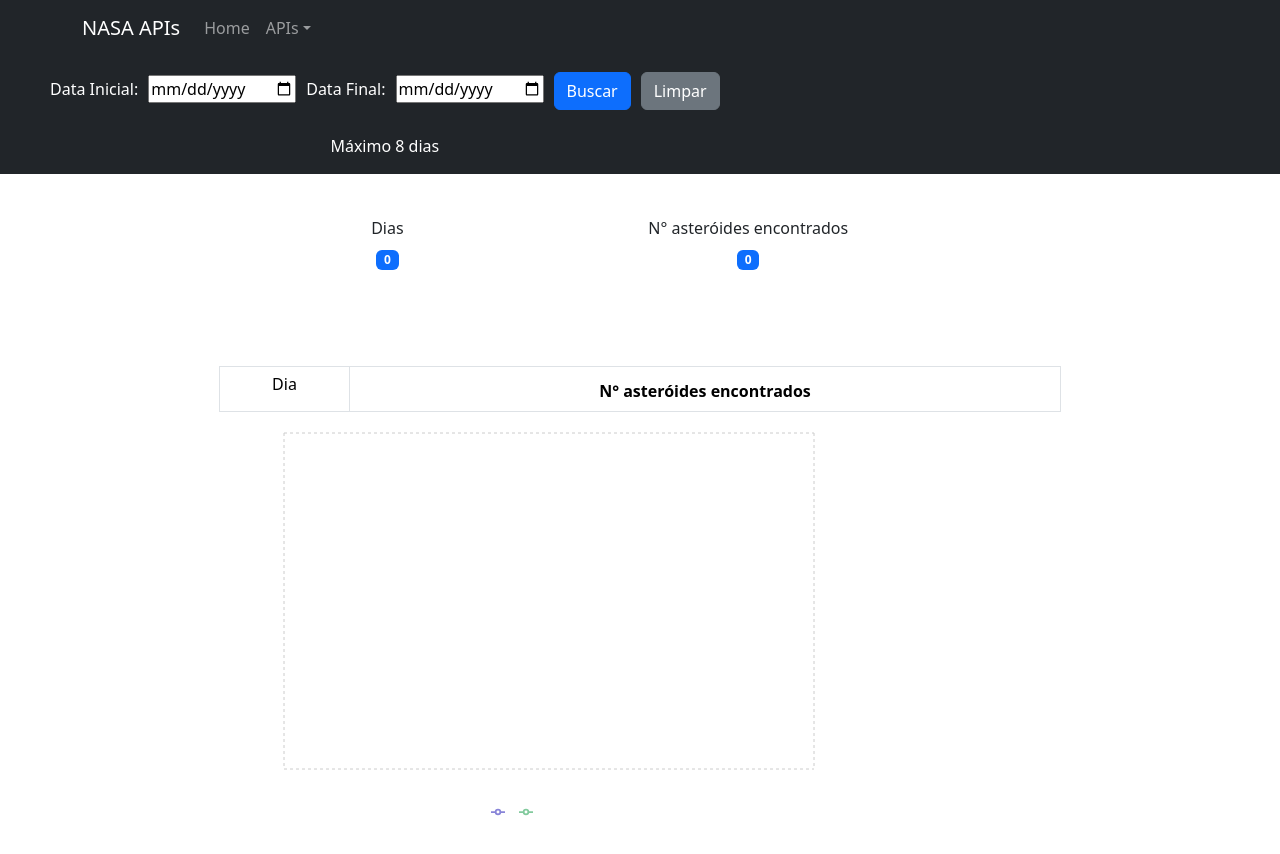
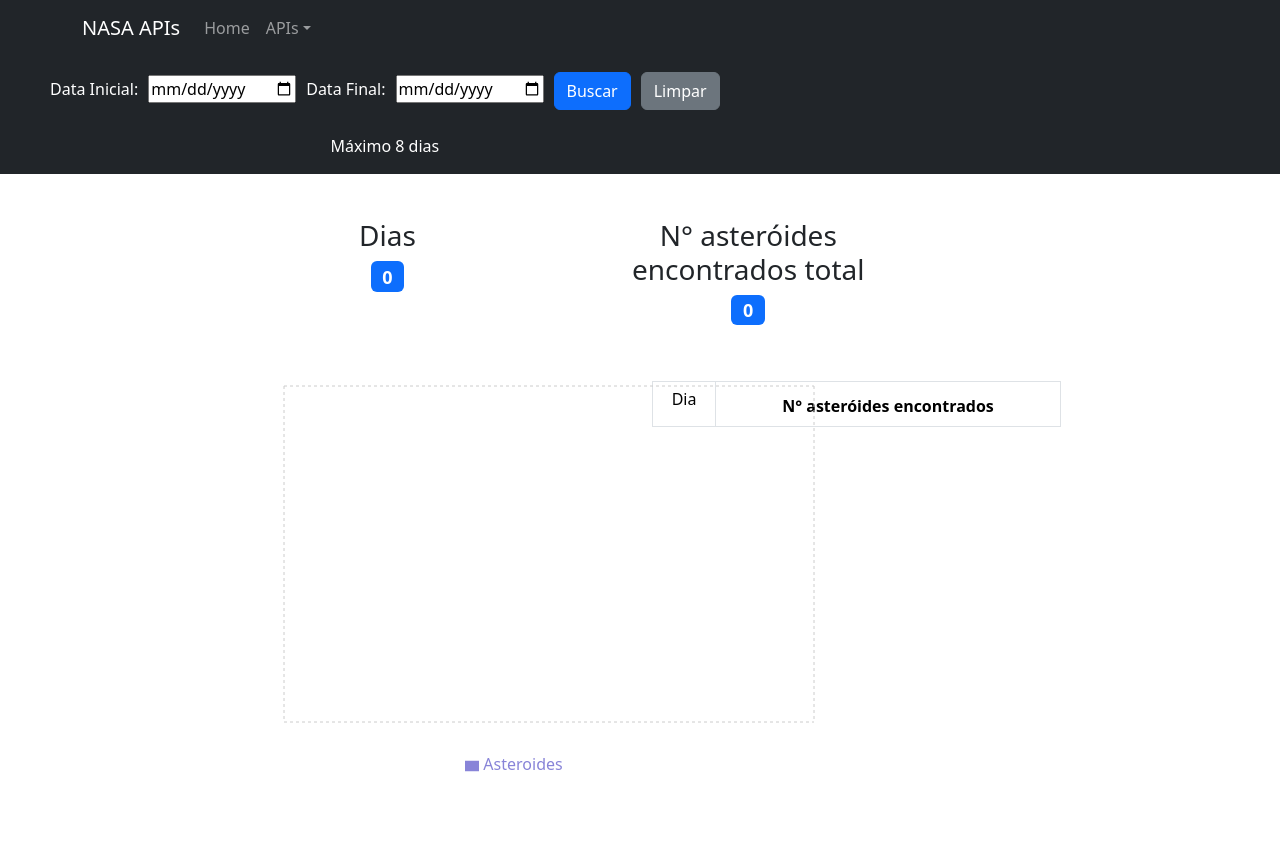
Before and after one commit to alisson9386/nasa-api, a React (Create React App) app: page /nearbyAsteroids in a window 1280 px wide. Shown: the top 854 px of the page. After the commit the page ends 811 px from the top, so only its background shows below. Built offline with nearby package versions, Linux system fonts and the light colour scheme.

Commit message:
Alterando componentes

```diff
--- a/src/Assets/style.scss
+++ b/src/Assets/style.scss
@@ -65,3 +65,10 @@
     align-items: center;
     justify-content: center;
 }
+
+.graphic{
+    display: flex;
+    justify-content: ceter;
+    align-items: center;
+    height: 100vh;
+}
--- a/src/Components/NearbyAsteroids.jsx
+++ b/src/Components/NearbyAsteroids.jsx
@@ -5,7 +5,7 @@ import Badge from 'react-bootstrap/Badge';
 import { format, parseISO } from 'date-fns';
 import Modal from 'react-bootstrap/Modal';
 import Button from 'react-bootstrap/Button';
-import { LineChart, Line, XAxis, YAxis, CartesianGrid, Tooltip, Legend } from 'recharts';
+import { BarChart, Bar, XAxis, YAxis, CartesianGrid, Tooltip, Legend } from 'recharts';
 
 class NearbyAsteroids extends Component {
 
@@ -196,15 +196,26 @@ render() {
     <div className="containerData">
         <div className="row">
             <div className="col-sm-5">
-                <h6>Dias</h6>
-                <label><Badge variant="primary">{this.state.countDays}</Badge></label>
+                <h3>Dias</h3>
+                <h4><Badge variant="primary">{this.state.countDays}</Badge></h4>
             </div>
             <div className="col-sm-5">
-                <h6>N° asteróides encontrados</h6>
-                <label><Badge variant="primary">{this.state.countAsteroids}</Badge></label>
+                <h3>N° asteróides encontrados total</h3>
+                <h4><Badge variant="primary">{this.state.countAsteroids}</Badge></h4>
             </div>
-        </div>
-        <br/><br/><br/><br/>
+        </div><br/><br/>
+        <div className="row">
+            <div className="col-sm-6">
+            <BarChart width={600} height={400} data={Object.entries(this.state.countAsteroidsForDay)}>
+                <CartesianGrid strokeDasharray="3 3" />
+                <XAxis dataKey="0" />
+                <YAxis />
+                <Tooltip />
+                <Legend />
+                <Bar dataKey="1" fill="#8884d8" name="Asteroides" />
+            </BarChart>
+            </div>
+        <div className="col-sm-6">
             <table className="table table-striped table-bordered text-center">
                 <thead>
                     <tr>
@@ -221,7 +232,9 @@ render() {
                 ))}
                 </tbody>
             </table>
-
+        </div>
+        </div>
+    </div>
     <>
     <Modal className='modal modal-lg' show={this.state.showModal} onHide={this.handleClose}>
         <Modal.Header closeButton>
@@ -254,18 +267,6 @@ render() {
         </Modal.Footer>
     </Modal>
     </>
-
-    <LineChart width={600} height={400} data={Object.values(this.state.countAsteroidsForDay)}>
-        <CartesianGrid strokeDasharray="3 3" />
-        <XAxis dataKey="name" />
-        <YAxis />
-        <Tooltip />
-        <Legend />
-        <Line type="monotone" dataKey={data => data[0]} stroke="#8884d8" />
-        <Line type="monotone" dataKey={data => data[1]} stroke="#82ca9d" />
-    </LineChart>
-
-    </div>
     </div>
 	)
 }
```
